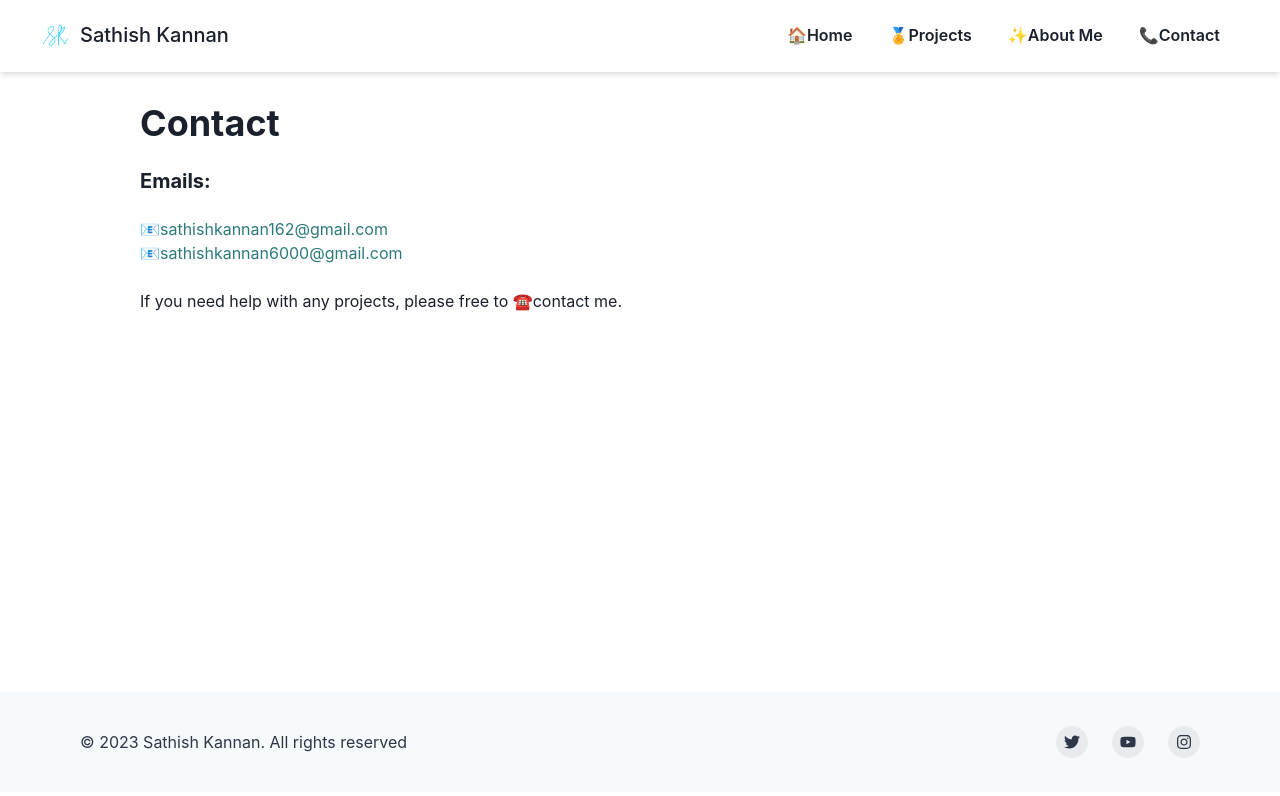
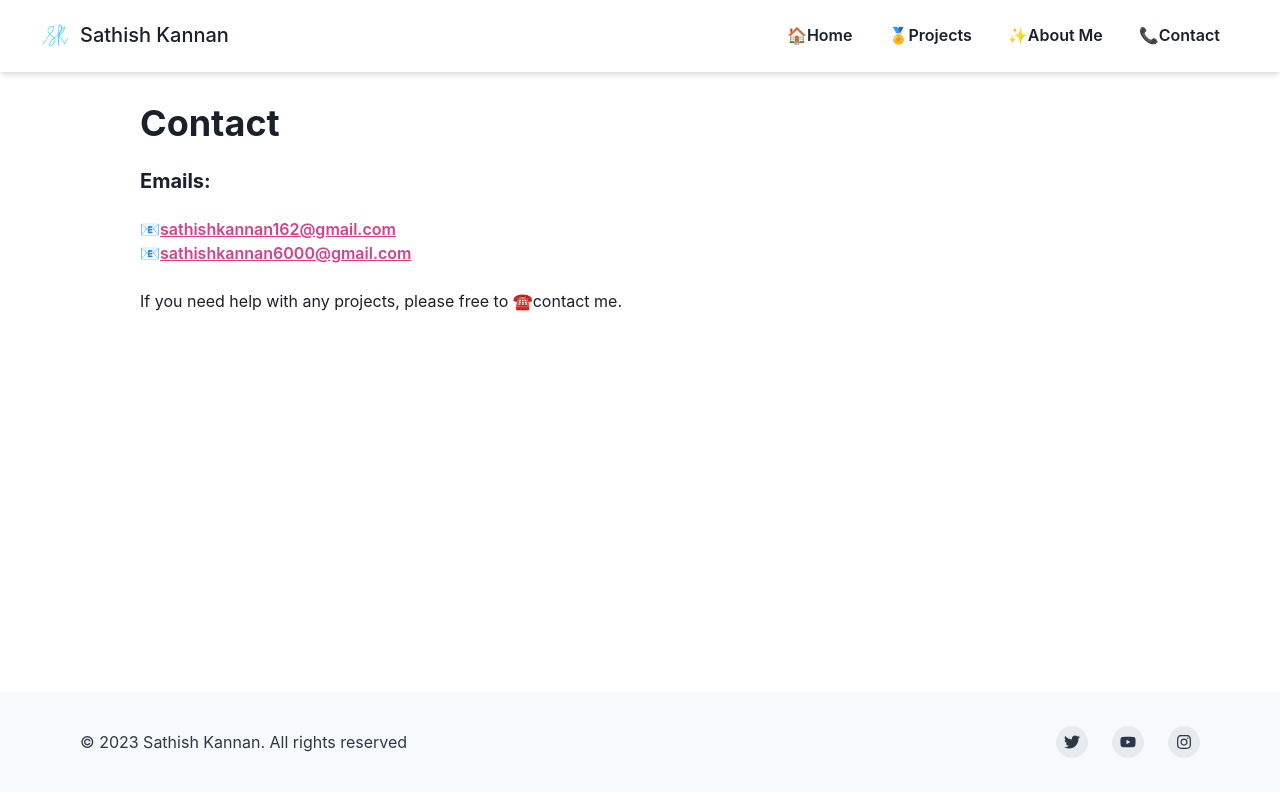
Before and after one commit to sathishkannan162/personal_portfolio_website, a React (Vite) app: page /contact in a window 1280 px wide. Shown: the top 796 px of the page. Built offline with nearby package versions, Linux system fonts and the light colour scheme.

Commit message:
style: contact emails in about page

```diff
--- a/src/ContactPage.jsx
+++ b/src/ContactPage.jsx
@@ -1,5 +1,6 @@
 import { Heading, Text, Link } from '@chakra-ui/react';
 import PageContainer from './PageContainer';
+import StandardLink from './StandardLink';
 
 export default function ContactPage() {
   return (
@@ -11,14 +12,16 @@ export default function ContactPage() {
       </Heading>
       <br />
       <Text color={'teal.600'}>
-        <Link href="mailto:sathishkannan162@gmail.com">
-          📧sathishkannan162@gmail.com
-        </Link>
+        📧
+        <StandardLink href="mailto:sathishkannan162@gmail.com">
+          sathishkannan162@gmail.com
+        </StandardLink>
       </Text>
       <Text color={'teal.600'}>
-        <Link href="mailto:sathishkannan6000@gmail.com">
-          📧sathishkannan6000@gmail.com
-        </Link>
+        📧
+        <StandardLink href="mailto:sathishkannan6000@gmail.com">
+          sathishkannan6000@gmail.com
+        </StandardLink>
       </Text>
       <br />
       <Text>
```
